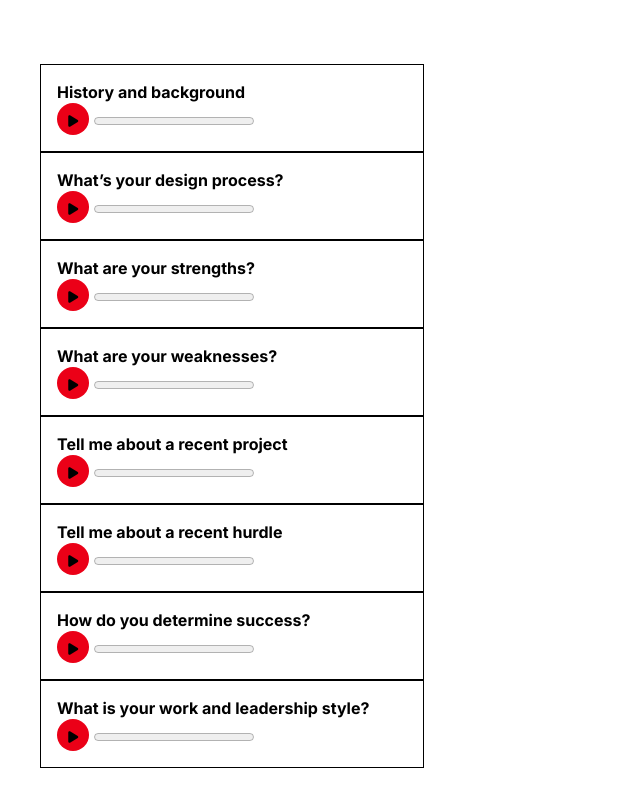
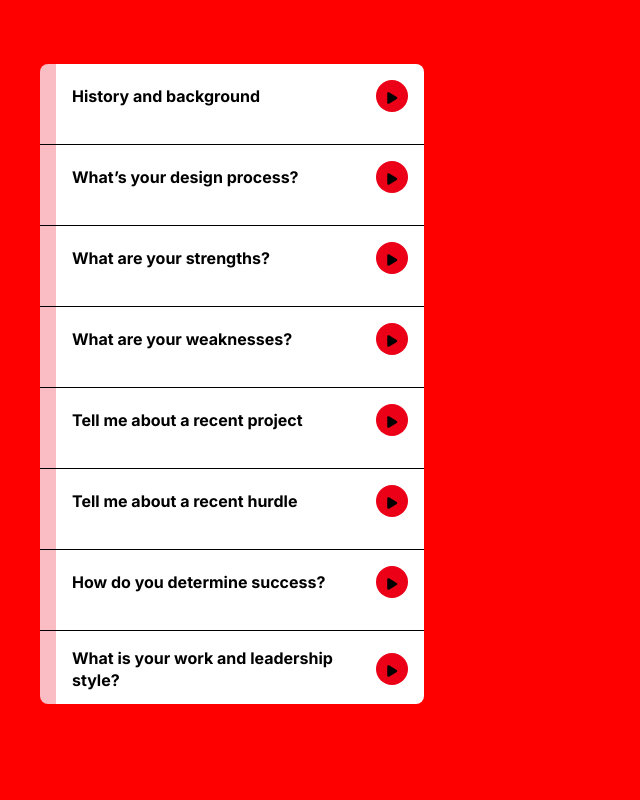
Before and after one commit to phonghtran/portfolio_v11, a SvelteKit app: page /audio in a window 1280 px wide. Shown: the whole page, without its empty margins (0-640 px from the left). Built offline with nearby package versions, Linux system fonts and the light colour scheme.

Commit message:
stable audio player with time skips

```diff
--- a/src/app.html
+++ b/src/app.html
@@ -11,6 +11,8 @@
 	<style>
 		@import url('https://fonts.googleapis.com/css2?family=Inter:wght@100;300;400;700&display=swap');
 	</style>
+
+	<title>phonghtran LLC</title>
 
 	%sveltekit.head%
 </head>
--- /dev/null
+++ b/src/lib/components/AudioBg.svelte
@@ -0,0 +1,16 @@
+<script>
+</script>
+
+<div class="containerBg"></div>
+
+<style>
+	.containerBg {
+		background-color: red;
+		position: absolute;
+		height: 100vh;
+		left: 0;
+		top: 0;
+		width: 100vw;
+		z-index: -1;
+	}
+</style>
--- /dev/null
+++ b/src/lib/components/CueTrack.svelte
@@ -0,0 +1,44 @@
+<script>
+	export let cueBank;
+	export let index;
+
+	let jumpTo;
+
+	import { createEventDispatcher } from 'svelte';
+	const dispatch = createEventDispatcher();
+
+	function jumpToCue(event) {
+		jumpTo = {
+			index: index,
+			startTime: event.srcElement.dataset.startTime
+		};
+
+		dispatch('jumpToCue', jumpTo); // emit remove event
+	}
+</script>
+
+<div id="containerScript{index}" class="containerScript">
+	{#if cueBank[index]}
+		{#each cueBank[index] as cue}
+			<button class="cueFragment" data-start-time={cue.startTime} on:click={jumpToCue}>
+				{cue.text}
+			</button>
+		{/each}{/if}
+</div>
+
+<style>
+	.cueFragment {
+		background-color: transparent;
+		border: 0;
+		cursor: pointer;
+		font-size: 1rem;
+		line-height: 1.325rem;
+		margin: 0.125rem 0;
+		padding: 0;
+		text-align: left;
+	}
+
+	.cueFragment:hover {
+		color: var(--accentColor);
+	}
+</style>
--- a/src/routes/audio/+page.svelte
+++ b/src/routes/audio/+page.svelte
@@ -2,6 +2,9 @@
 	import { languageConfig } from '../../stores.js';
 
 	import { onMount } from 'svelte';
+
+	import CueTrack from '$lib/components/CueTrack.svelte';
+	import AudioBg from '$lib/components/AudioBg.svelte';
 
 	let isPlaying = -1;
 
@@ -64,26 +67,28 @@
 		}
 	];
 
+	let cueBank = {};
+
 	/** @param {MouseEvent} event */
 	function pauseAudio(index) {
 		const video = document.getElementById('video' + index);
 
-		console.log('clicked', index, isPlaying);
+		// console.log('clicked', index, isPlaying);
 
 		if (isPlaying === index) {
 			// is currently playing
-			console.log('pausing the current track');
+			// console.log('pausing the current track');
 
 			video.pause();
 			isPlaying = -1;
 		} else if (isPlaying === -1) {
 			// nothing is playing
-			console.log('resuming current track');
+			// console.log('resuming current track');
 			video.play();
 			isPlaying = index;
 		} else {
 			// different track is playing
-			console.log('pausing current track and starting new track');
+			// console.log('pausing current track and starting new track');
 
 			const currentVideo = document.getElementById('video' + isPlaying);
 
@@ -92,28 +97,54 @@
 			isPlaying = index;
 		}
 
-		console.log('wrapping', index, isPlaying);
+		// console.log('wrapping', index, isPlaying);
 	}
 
 	function setProgressDuration(event, index, video) {
-		const progress = document.getElementById('progress' + index);
+		// const progress = document.getElementById('progress' + index);
+		// progress.setAttribute('max', video.duration);
 
-		progress.setAttribute('max', video.duration);
+		const containerTime = document.getElementById('containerTime' + index);
+
+		if (video.textTracks.length > 0) {
+			const metadataTrack = video.textTracks[0];
+
+			metadataTrack.addEventListener('cuechange', (event) =>
+				addTextToScript(event, index, metadataTrack)
+			);
+		}
+
+		containerTime.innerHTML = `${formatDuration(video.duration)}`;
+	}
+
+	function formatDuration(seconds) {
+		const minutes = Math.floor(seconds / 60);
+		const remainingSeconds = Math.floor(seconds % 60);
+		const formattedMinutes = String(minutes).padStart(2, '0');
+		const formattedSeconds = String(remainingSeconds).padStart(2, '0');
+		return `${formattedMinutes}:${formattedSeconds}`;
 	}
 
 	function updateProgress(event, index, video) {
-		const progress = document.getElementById('progress' + index);
+		const progressBarMarker = document.getElementById('progressBarMarker' + index);
+		const containerScript = document.getElementById('containerScript' + index);
+		const containerTime = document.getElementById('containerTime' + index);
 
-		if (!progress.getAttribute('max')) {
-			progress.setAttribute('max', video.duration);
-			progress.value = video.currentTime;
-		}
-		progress.value = video.currentTime;
+		let value = Math.floor((video.currentTime * 100) / video.duration) + 6;
+		value = value > 100 ? 100 : value;
+		value = value < 0 ? 0 : value;
+		const percentage = `${value}%`;
+
+		progressBarMarker.style.height = percentage;
+
+		containerTime.innerHTML = `${formatDuration(video.duration - video.currentTime)}`;
+		// console.log(percentage, containerScript);
+		// containerScript.style.backgroundImage = `linear-gradient(to bottom, var(--accentColor3) 0, var(--accentColor3) ${percentage}, white ${percentage}, white 100%)`;
 	}
 
-	function jumpToCue(event, index) {
-		const startTime = event.srcElement.dataset.startTime;
-		const progress = document.getElementById('progress' + index);
+	function jumpToCue(e) {
+		const startTime = e.startTime;
+		const index = e.index;
 
 		const videoElements = document.getElementsByTagName('video');
 
@@ -121,28 +152,50 @@
 			videoElements[i].pause();
 		}
 
-		const video = document.getElementById('video' + index);
+		isPlaying = -1;
+
 		isPlaying = index;
-		video.currentTime = startTime;
-		progress.value = startTime;
-		video.play();
+		videoElements[index].currentTime = startTime;
+
+		videoElements[index].play();
 	}
 
 	function addTextToScript(event, index, metadataTrack) {
 		if (metadataTrack.activeCues.length > 0) {
-			const containerScript = document.getElementById('containerScript' + index);
+			console.log(metadataTrack);
 
-			console.log(metadataTrack.activeCues[0]);
+			const entry = {
+				text: metadataTrack.activeCues[0].text,
+				startTime: metadataTrack.activeCues[0].startTime,
+				endTime: metadataTrack.activeCues[0].endTime
+			};
 
-			let fragment = document.createElement('div');
+			if (cueBank[index]) {
+				let cue = cueBank[index];
 
-			fragment.classList.add('cueFragment');
-			fragment.dataset.startTime = metadataTrack.activeCues[0].startTime;
-			fragment.innerHTML = metadataTrack.activeCues[0].text;
-			fragment.addEventListener('click', (event) => jumpToCue(event, index));
+				let isUnique = true;
+				for (let i = 0; i < cue.length; i++) {
+					console.log('inside loop', cue[i]);
+					if (cue[i]['startTime'] === entry.startTime && cue[i]['endTime'] === entry.endTime) {
+						isUnique = false;
+						break;
+					}
+				}
 
-			containerScript.append(fragment);
+				if (isUnique === true) {
+					cue.push(entry);
 				}
+
+				cueBank[index] = cue;
+			} else {
+				// empty json
+				cueBank[index] = [entry];
+			} // check for cuebank empty or not
+		}
+	}
+
+	function videoEnded(event) {
+		isPlaying = -1;
 	}
 
 	onMount(() => {
@@ -151,43 +204,32 @@
 		for (let i = 0; i < videoElements.length; i++) {
 			const video = videoElements[i];
 
-			let metadataTrack = video.textTracks[0];
-
-			console.log(metadataTrack);
-
 			video.loop = false;
 			video.controls = false;
 
 			video.addEventListener('loadedmetadata', (event) => setProgressDuration(event, i, video));
-
 			video.addEventListener('timeupdate', (event) => updateProgress(event, i, video));
-
-			// metadataTrack.addEventListener('cuechange', (event) =>
-			// 	addTextToScript(event, i, metadataTrack)
-			// );
-			const containerScript = document.getElementById('containerScript' + i);
-
-			for (let j = 0; j < metadataTrack.cues.length; j++) {
-				let fragment = document.createElement('div');
-				let cue = metadataTrack.cues[j];
-
-				fragment.classList.add('cueFragment');
-				fragment.dataset.startTime = cue.startTime;
-				fragment.dataset.endTime = cue.endTime;
-				fragment.innerHTML = cue.text;
-				fragment.addEventListener('click', (event) => jumpToCue(event, i));
-
-				containerScript.append(fragment);
-			}
+			video.addEventListener('ended', (event) => videoEnded(event));
 		}
 		// for
 	});
 </script>
 
+<AudioBg />
+
 <div class="containerControls" id="containerControls">
 	{#each audioFiles as track, index}
 		<div id="containerAudio{index}" class="containerAudio">
+			<div class="progressBar" id="progressBar{index}">
+				<div class="progressBarMarker" id="progressBarMarker{index}"></div>
+			</div>
+			<div class="mainBody">
+				<div class="header">
 					<h6>{track.label}</h6>
+
+					<div class="headerCTA">
+						<div id="containerTime{index}" class="containerTime"></div>
+						<!-- containerTime -->
 
 						<button
 							class="play"
@@ -202,10 +244,12 @@
 								<i class="fa-solid fa-play"></i>
 							{/if}
 						</button>
+					</div>
+					<!-- cta -->
+				</div>
 
-			<progress id="progress{index}" value="0" min="0"> </progress>
-
-			<div id="containerScript{index}"></div>
+				<CueTrack {cueBank} {index} on:jumpToCue={(e) => jumpToCue(e.detail)} />
+				<div id="containerScript{index}" class="containerScript"></div>
 				<!-- containerScript -->
 
 				<!-- svelte-ignore a11y-media-has-caption -->
@@ -221,6 +265,8 @@
 					<track label="English" kind="subtitles" srclang="en" src={track.subtitles} default />
 				</video>
 			</div>
+			<!-- mainBody -->
+		</div>
 		<!-- containerAudio -->
 	{/each}
 </div>
@@ -228,7 +274,9 @@
 <!-- container -->
 <style>
 	#containerControls {
-		height: 90vh;
+		background-color: white;
+		border-radius: var(--borderRadius);
+		max-height: 80vh;
 		left: 5vh;
 		overflow: auto;
 		position: absolute;
@@ -239,14 +287,54 @@
 	h6 {
 		margin: 0;
 	}
-	#video {
+	video {
 		display: none;
 	}
 
 	.containerAudio {
-		border: 1px solid black;
+		align-items: stretch;
+		border-bottom: 1px solid black;
+		display: flex;
+		/* padding: 1rem; */
+		position: relative;
+	}
 
+	.containerAudio:last-child {
+		border: 0;
+	}
+
+	.progressBar {
+		background-color: var(--accentColor3);
+		position: relative;
+		width: 1rem;
+	}
+
+	.progressBarMarker {
+		background-color: var(--accentColor);
+		height: 0%;
+		width: 100%;
+	}
+
+	.mainBody {
+		flex: 1;
 		padding: 1rem;
+	}
+
+	.header {
+		align-items: center;
+
+		display: flex;
+		justify-content: space-between;
+		margin-bottom: 1rem;
+	}
+
+	.header h6 {
+		flex: 1;
+	}
+
+	.headerCTA {
+		align-items: center;
+		display: flex;
 	}
 
 	button.play {
@@ -254,6 +342,7 @@
 		background-color: var(--accentColor);
 		border-radius: var(--toggleBorderRadius);
 		height: 2rem;
+		margin-left: 0.5rem;
 		text-align: center;
 		width: 2rem;
 	}
```
Lines whose indentation alone changed are shown as unchanged.
